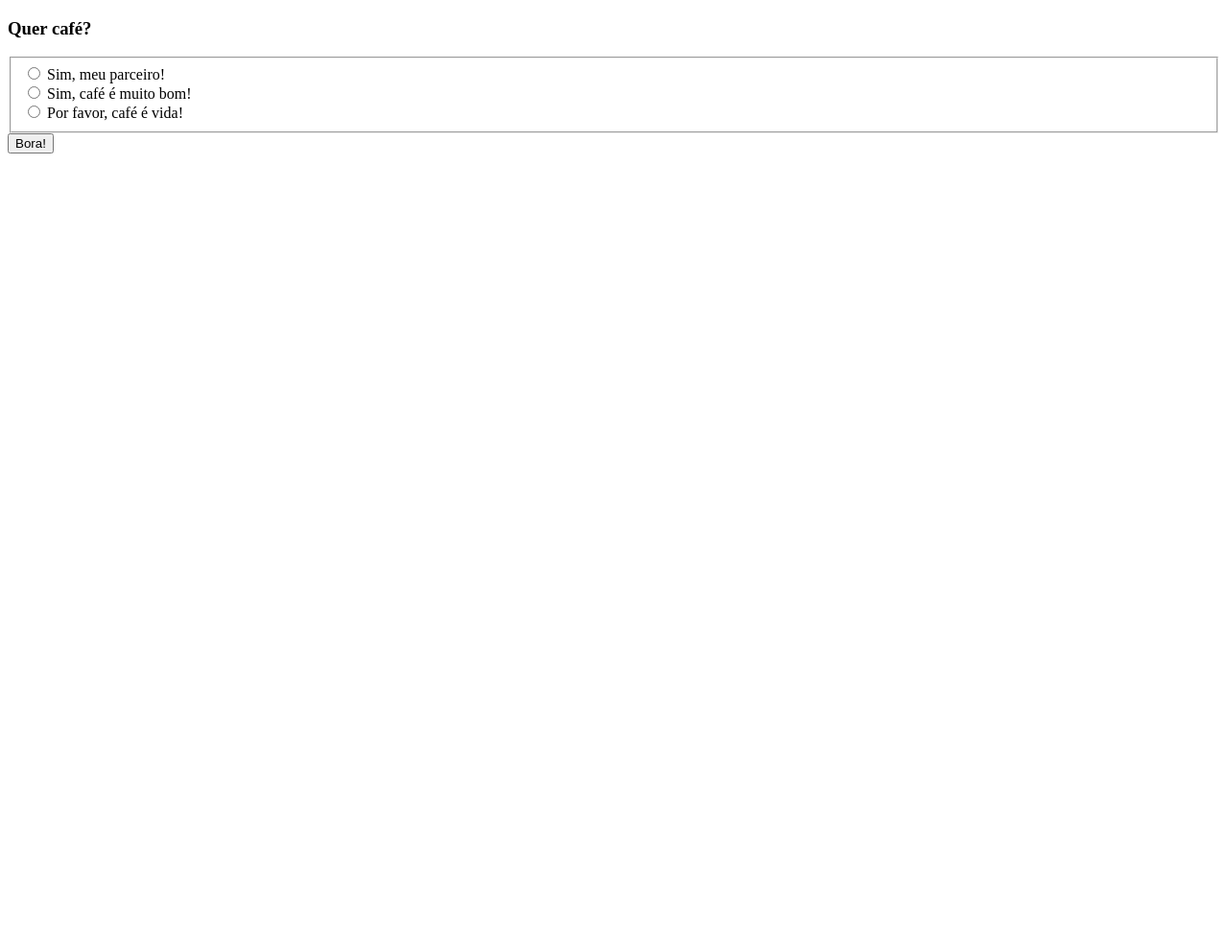
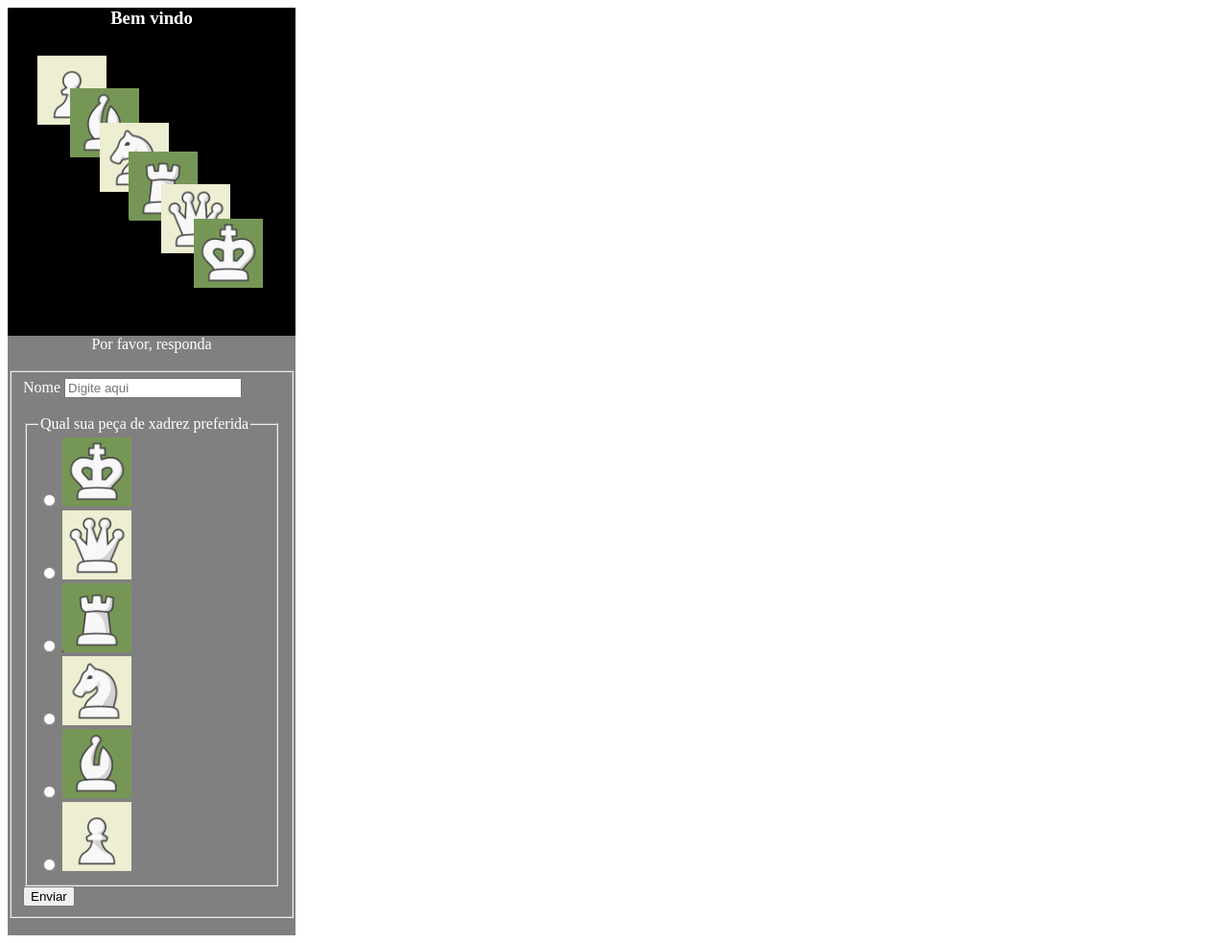
Before and after one commit to rodrigolfranca/rodrigolfranca.github.io, a plain HTML site: page index.html in a window 1280 px wide. Shown: the whole page at 96% size. Before the commit the page ends 800 px from the top, so only its background shows below. Drawn offline with Linux system fonts and the light colour scheme.

Commit message:
página construída

```diff
--- a/index.html
+++ b/index.html
@@ -2,28 +2,59 @@
 <html lang="pt-BR">
     <head>
         <meta charset="UTF-8">
-        <title>Quer café, meu parceiro?</title>
+        <title>Xadrezin né?</title>
     </head>
-    <body>
-        <form action="https://zaumreceptor.free.beeceptor.com/" method="POST">
-            <header>
-                <h3>Quer café?</h3>
+    <body style="width: 300px;">
+        <header style="background-color: black; color: white; text-align: center; margin:0px">
+            <h3 style="margin:0px">Bem vindo</h3>
+            <img src="images/header.png" alt="Xadrez" />
+            <div>
+                <p style="background-color:grey;margin-bottom:0px">Por favor, responda</p>
+            </div>
         </header>
+        <main style="background-color: grey; color: white;">
+            <br />
+            <form action="https://zaumreceptor.free.beeceptor.com/" method="GET">
                 <fieldset>
                     <div>
-                    <input type="radio" id=op1 name="resp" value="a">
-                    <label for="op1">Sim, meu parceiro!</label>
+                        <label for=fname>
+                            Nome
+                        </label>
+                        <input type=text id=name name=name placeholder="Digite aqui">
+                    </div>
+                    <br />
+                    <fieldset>
+                        <legend>
+                            Qual sua peça de xadrez preferida
+                        </legend>
+                        <div>
+                            <input type=radio id=rei name=peca value=rei>
+                            <label for=rei><img src="images/rei.png" alt=Rei></label>
                         </div>
                         <div>
-                    <input type="radio" id=op2 name="resp" value="b">
-                    <label for="op2">Sim, café é muito bom!</label>
+                            <input type=radio id=dama name=peca value=dama>
+                            <label for=dama><img src="images/dama.png" alt=Dama></label>
                         </div>
                         <div>
-                    <input type="radio" id=op3 name="resp" value="c">
-                    <label for="op3">Por favor, café é vida!</label>
+                            <input type=radio id=torre name=peca value=torre>
+                            <label for=torre><img src="images/torre.png" alt=Torre></label>
+                        </div>
+                        <div>
+                            <input type=radio id=cavalo name=peca value=cavalo>
+                            <label for=cavalo><img src="images/cavalo.png" alt=Cavalo></label>
+                        </div>
+                        <div>
+                            <input type=radio id=bispo name=peca value=bispo>
+                            <label for=bispo><img src="images/bispo.png" alt=Bispo></label>
+                        </div>
+                        <div>
+                            <input type=radio id=peao name=peca value=peao>
+                            <label for=peao><img src="images/peao.png" alt=Peao></label>
                         </div>
                     </fieldset>
-            <button type="submit">Bora!</button>
+                    <button type="submit">Enviar</button>
+                </fieldset><br />
             </form>
+        </main>
     </body>
 </html>
```
Also changed, not shown: images/bispo.png (added), images/cavalo.png (added), images/dama.png (added), images/header.png (added), images/peao.png (added), images/rei.png (added), images/torre.png (added). Lines whose indentation alone changed are shown as unchanged.
